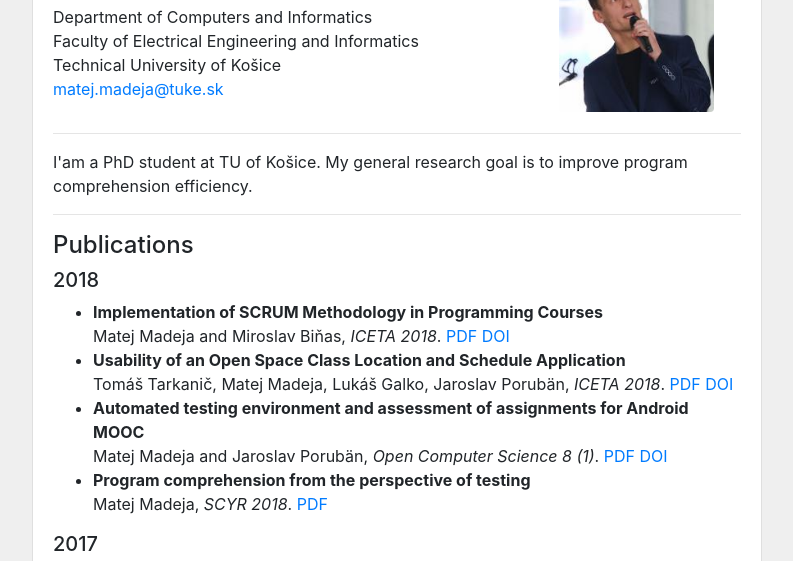
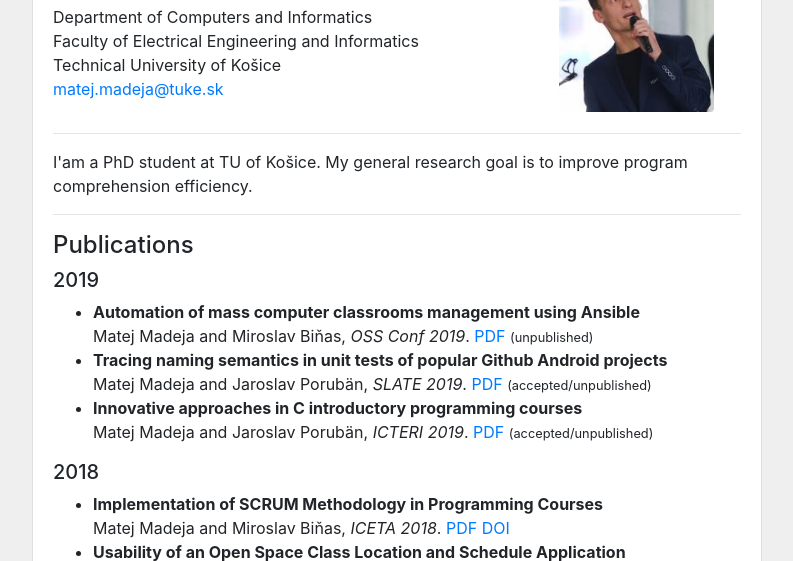
Before and after one commit to madeja/madeja.github.io, a website: page index.html in a window 1280 px wide. Shown: the part 169-730 px from the top of the page, without its empty margins (243-1036 px from the left). Drawn offline with Linux system fonts and the light colour scheme.

Commit message:
accepted

```diff
--- a/index.html
+++ b/index.html
@@ -96,6 +96,33 @@
             <hr>
             <p>
               <h4>Publications</h4>
+              <h5>2019</h5>
+                <ul>
+                  <li>
+                    <strong>
+                      Automation of mass computer classrooms management using Ansible
+                    </strong>
+                    <br /> Matej Madeja and Miroslav Biňas, <em>OSS Conf 2019</em>.
+                    <a href="publications/19-oss-conf-anstall.pdf">PDF</a>
+                    <small>(unpublished)</small>
+                  </li>
+                  <li>
+                    <strong>
+                      Tracing naming semantics in unit tests of popular Github Android projects
+                    </strong>
+                    <br /> Matej Madeja and Jaroslav Porubän, <em>SLATE 2019</em>.
+                    <a href="publications/19-slate-android-semantics.pdf">PDF</a>
+                    <small>(accepted/unpublished)</small>
+                  </li>
+                  <li>
+                    <strong>
+                      Innovative approaches in C introductory programming courses
+                    </strong>
+                    <br /> Matej Madeja and Jaroslav Porubän, <em>ICTERI 2019</em>.
+                    <a href="publications/19-icteri-c-programming.pdf">PDF</a>
+                    <small>(accepted/unpublished)</small>
+                  </li>
+                </ul>
               <h5>2018</h5>
                 <ul>
                   <li>
```
Also changed, not shown: 2 other files.
